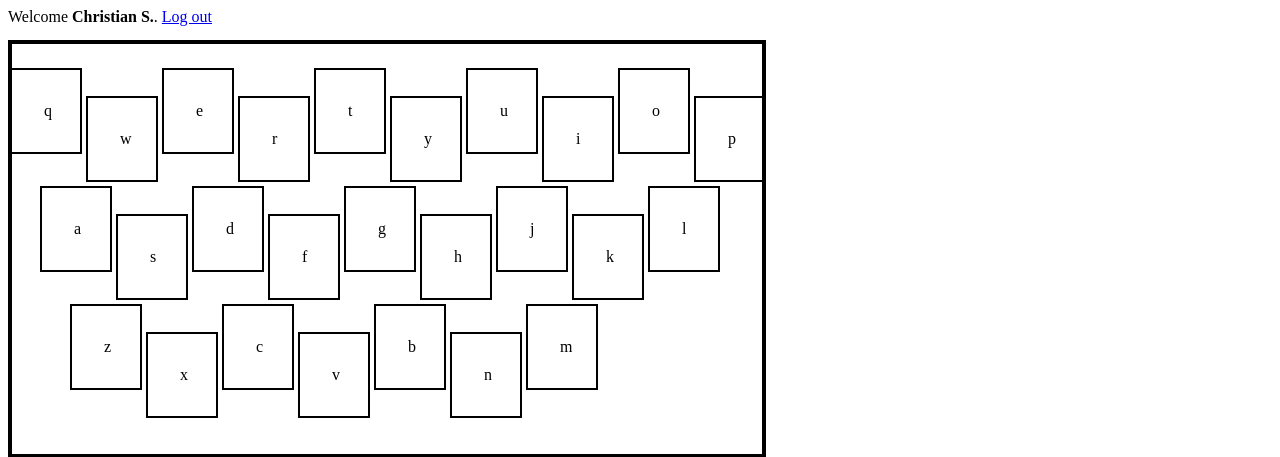
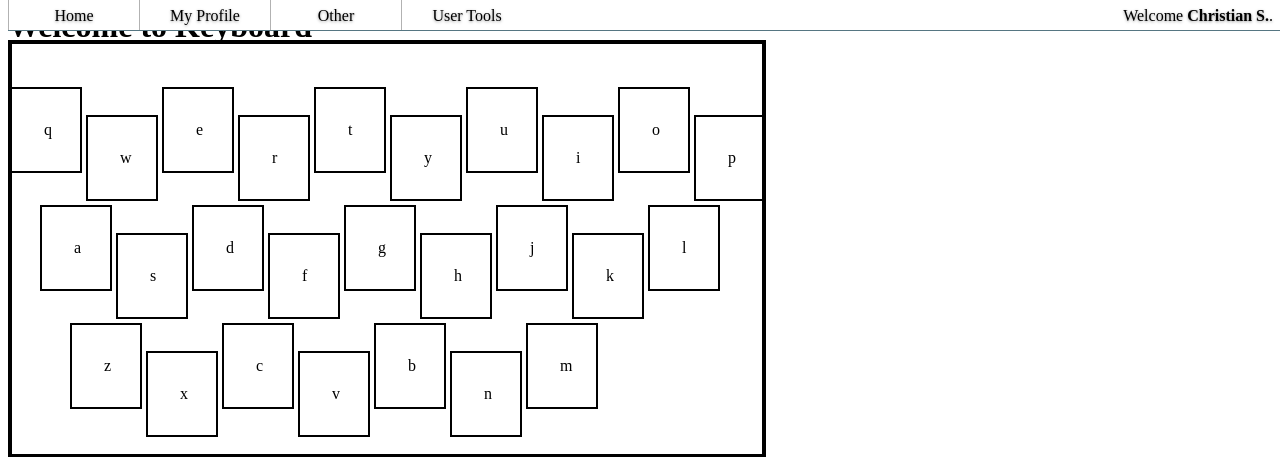
Before and after one commit to ochagata/CSC394Team5, a Django app: page /ARK/ in a window 1280 px wide. Shown: the top 457 px of the page. Run offline with Django 3.2, Linux system fonts and the light colour scheme; a user stored in the database is signed in; parts of the project's set-up code (start-up, migrations or seed data) failed here and were passed over.

Commit message:
got nav bar working to a point

```diff
--- /dev/null
+++ b/Pazzos/ARK/static/ARK/css/style.css
@@ -0,0 +1,85 @@
+#content {text-align:center;}
+
+/* BEGIN NAV MENU */
+nav {
+	top:0;
+	background-color: white;
+	height:30px;
+	position: fixed;
+	z-index: 1;
+	width: 100%;
+	border-bottom: 1px solid #567682;
+}
+
+
+nav ul {
+	text-shadow: 0 1px 3px #999999;
+	font-size: 16px;
+	margin: 0;
+	padding: 0;
+	list-style: none;
+}
+
+nav ul li {
+	display: block;
+	position: relative;
+	float: left;
+
+}
+
+nav li ul {
+	display: none;
+}
+
+nav ul li a {
+	display: block;
+	text-decoration: none;
+	padding: 7px 15px 3px 15px;
+	background: white;
+	color: black;
+	white-space: nowrap;
+	border-left: 1px solid #b2b2b2;
+	font-weight: 300;
+	height:20px; /* Width and height of top-level nav items */
+	width:100px;
+	text-align:center;
+
+}
+
+nav ul li a:hover {
+	background: #7f7f7f;
+	color: white;
+	/*box-shadow: inset 0 1px 0 #3A464F,inset 0 0 30px 0 #142a4a;*/
+}
+
+nav li:hover ul {
+	display: block;
+	position: absolute;
+	height:25px;
+}
+
+nav li:hover li {
+	float: none;
+	font-size: 11px;
+
+}
+
+nav li:hover a {
+	background: white;
+	height:20px; /* Height of lower-level nav items is shorter than main level */
+}
+
+nav li:hover li a:hover {
+	background: #7f7f7f;
+	color: white;
+}
+
+nav ul li ul li a {
+    text-align:left; /* Top-level items are centered, but nested list items are left-aligned */
+}
+/* END NAV MENU */
+
+#welcome {
+	float: right;
+	padding: 7px 15px 3px 15px;
+}
--- a/Pazzos/ARK/static/ARK/style.css
+++ /dev/null
@@ -1 +0,0 @@
-#content {text-align:center}
--- a/Pazzos/templates/ARK/index.html
+++ b/Pazzos/templates/ARK/index.html
@@ -5,6 +5,8 @@
 <link rel="stylesheet" type="text/css" href="{% static 'ARK/css/ark_keyboard_styles.css' %}" />
 <script src="{% static 'ARK/js/ark-keyboard.js' %}" ></script>
 <body>
+	<h1>Welcome to Keyboard</h1>
+
     <canvas id="can" width="750" height="410" style="position:absolute;top:40px;border:4px solid;"></canvas>
 <div id="row1">
     <div class="keyO" id="q">q</div>
--- a/Pazzos/templates/ARK/login.html
+++ b/Pazzos/templates/ARK/login.html
@@ -5,6 +5,7 @@
 {% endif %}
 {% load staticfiles %}
 <link rel="stylesheet" type="text/css" href="{% static 'ARK/style.css' %}" />
+
 <h1>Log in</h1>
 <form action = "/accounts/auth/" method="post" id="login">{% csrf_token %}
     <label for="email">Email:</label>
@@ -32,5 +33,4 @@
 
     <input type = "submit" value = "Register" />
 </form>
-
 {% endblock %}
--- a/Pazzos/templates/ARK/logout.html
+++ b/Pazzos/templates/ARK/logout.html
@@ -1,6 +1,6 @@
 {% extends "ARK/pazzos_base.html" %}
 {% block content %}
-
+<br><br>
 You have successfully logged out. <a href="{% url 'ARK.views.login' %}">Click here to log in again</a>
 
 {% endblock %}
--- a/Pazzos/templates/ARK/pazzos_base.html
+++ b/Pazzos/templates/ARK/pazzos_base.html
@@ -1,24 +1,34 @@
 <html>
     <head>
+		{% load staticfiles %}
         <!-- load in jQuery -->
         <script src="http://code.jquery.com/jquery-latest.min.js"></script>
-        <title>
-
-        </title>
+		<link rel="stylesheet" type="text/css" href="{% static 'ARK/css/style.css' %}" />
+        <title>CSC394 Team5</title>
     </head>
-    <body>
-    <div id="header">
-        <div id="user-tools">
-            Welcome
-            <strong>{% firstof user.get_short_name user.get_username %}</strong>.
-            {% block userlinks %}
+	<nav>
+	<ul>
+		<li><a href="{% url 'ARK.views.index' %}">Home</a></li>
+		<li><a href="{% url 'ARK.views.profile' %}">My Profile</a></li>
+		<li><a href="">Other</a></li>
+		<li><a href="">User Tools</a>
+			<ul>
+				<li>{% block userlinks %}
                 {% if user.is_authenticated %}
                 <a href="{% url 'ARK.views.logout' %}">Log out</a>
                 {% else %}
                 <a href="{% url 'ARK.views.login' %}">Log in</a>
                 {% endif %}
-            {% endblock %}
-        </div>
+				{% endblock %}
+				</li>
+			</ul>
+		<li id="welcome"> Welcome <strong>{% firstof user.get_short_name user.get_username %}</strong>.</a></li>
+		</li>
+    </ul>
+</nav>
+    <body>
+    <div id="header">
+
         {% block nav-global %}{% endblock %}
     </div>
     {% block content %}{% endblock %}
```
Also changed, not shown: Pazzos/db.sqlite3.
